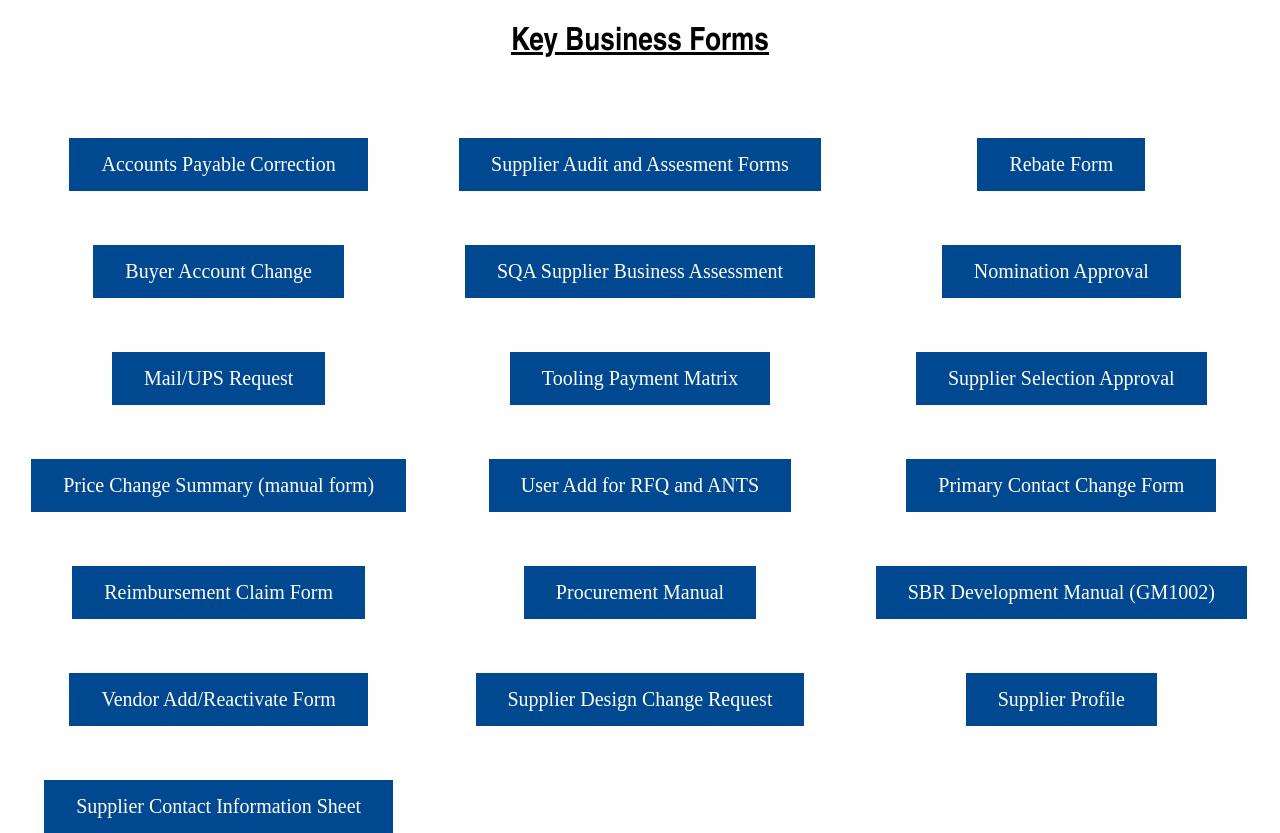
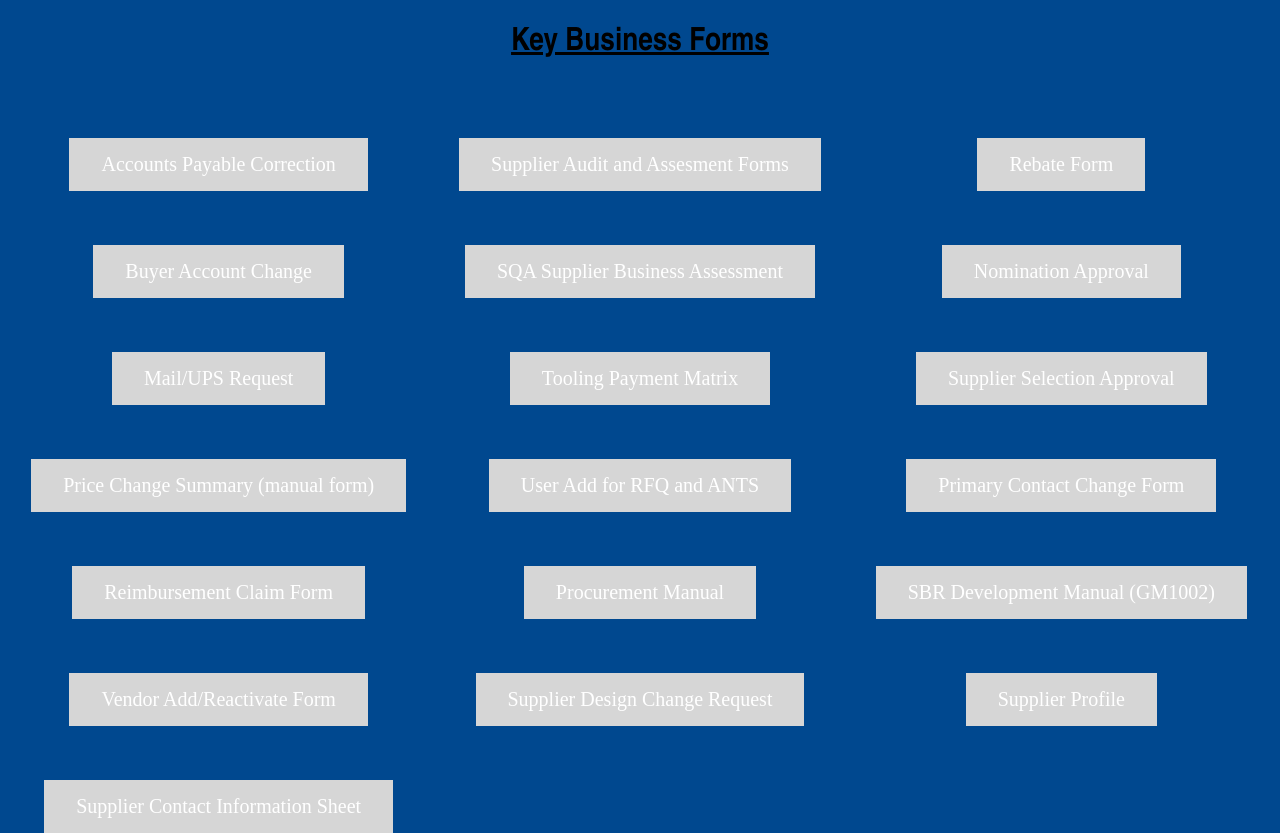
Before and after one commit to lpavicich/Procurement-Portal, a plain HTML site: page key_business_forms.htm in a window 1280 px wide. Drawn offline with Linux system fonts and the light colour scheme.

Commit message:
Update key_business_forms.htm

```diff
--- a/key_business_forms.htm
+++ b/key_business_forms.htm
@@ -2,13 +2,13 @@
 
 <html>
 
-	<body style ="margin:25;padding:25" bgcolor = "FFFFFF">
+	<body style ="margin:25;padding:25" bgcolor = "00488f">
 		<h1 align = "center" size = 7>
 			<span style="font-family:Arial Narrow">
 			<b><u>Key Business Forms</u></b>
 <style>
 	.button {
-  	background-color: #00488f; color: white;
+  	background-color: #D6D6D6; color: white;
   	border: none;
   	color: white;
   	padding: 15px 32px;
```
